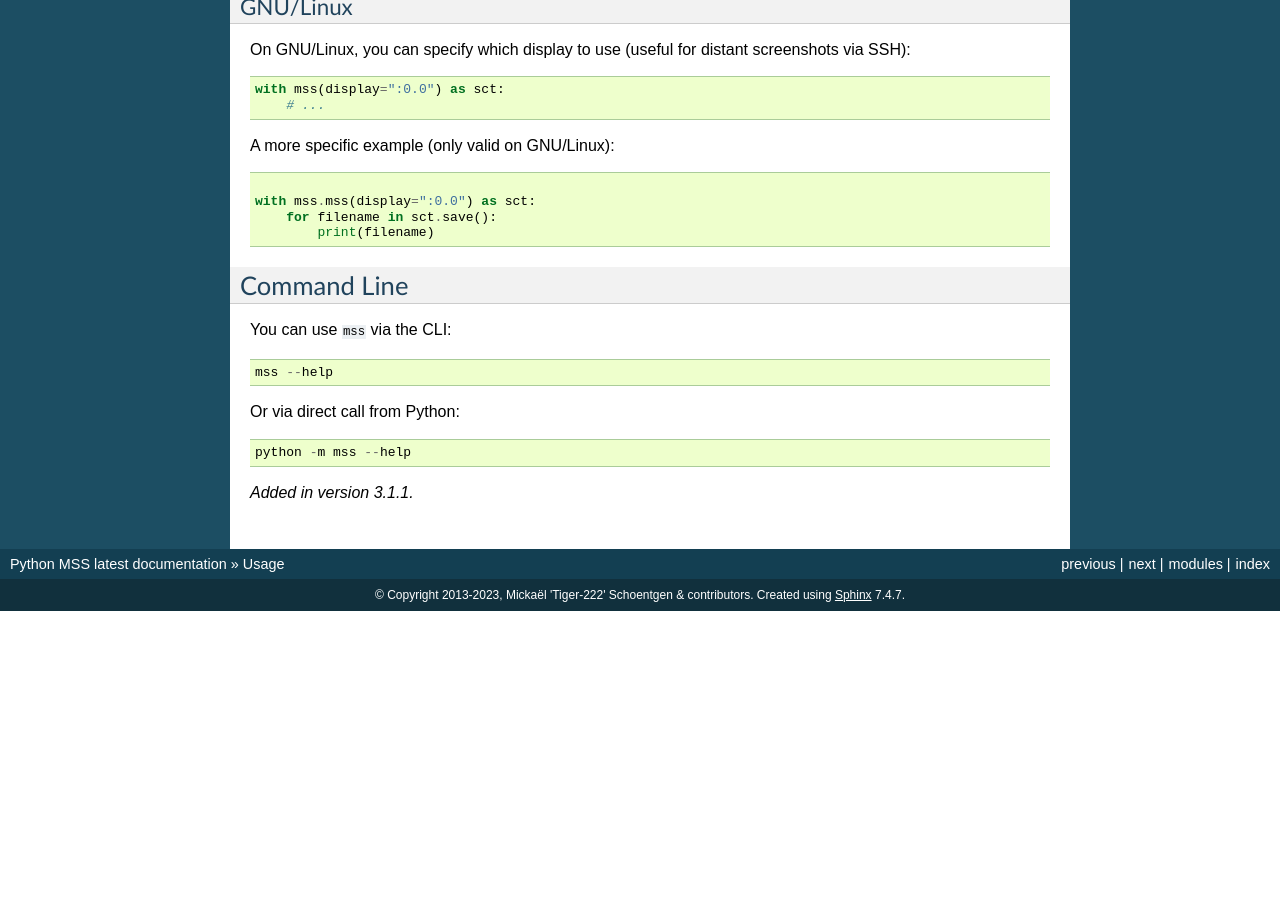
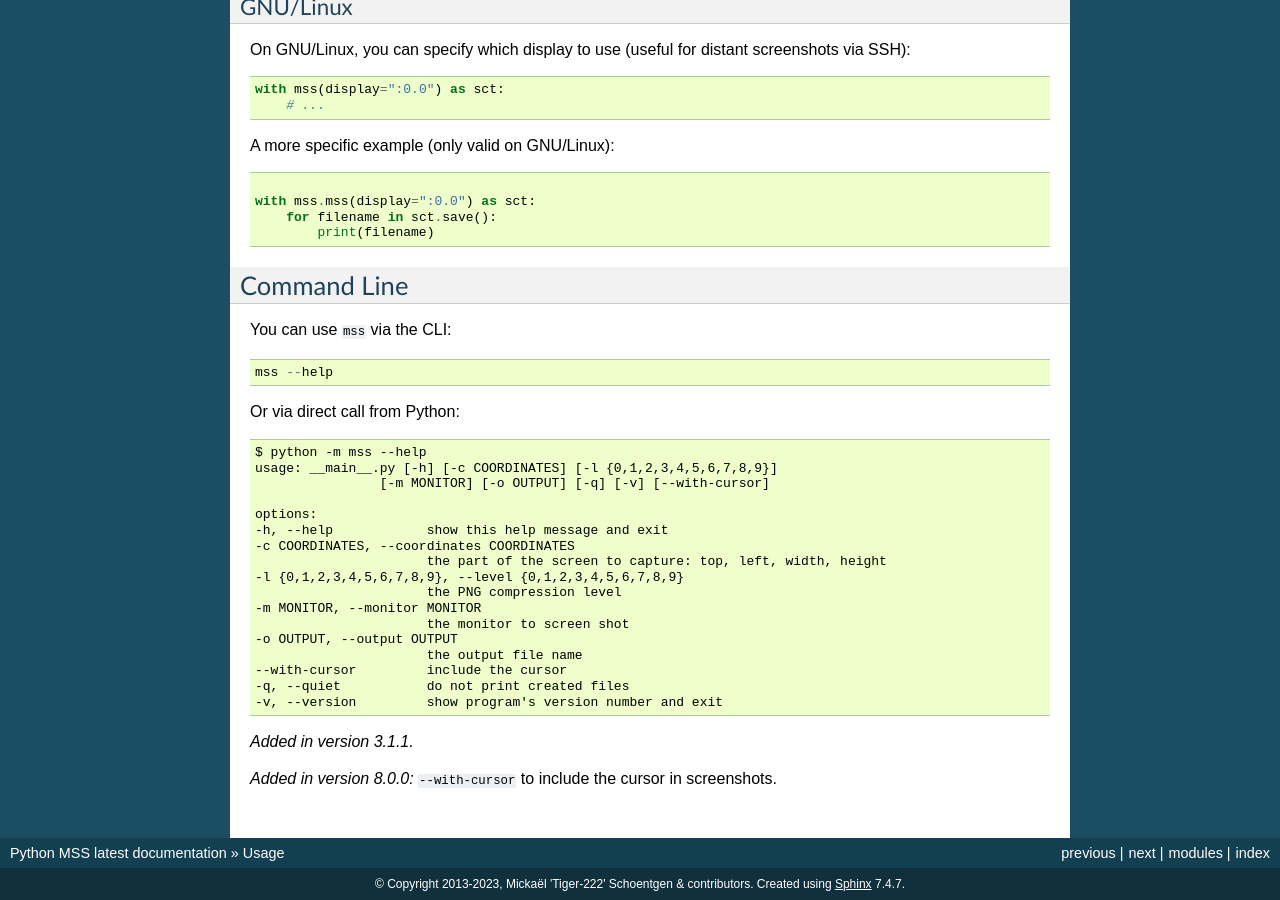
Before and after one commit to BoboTiG/python-mss, a Sphinx documentation site: the page built from docs/source/usage.rst, in a window 1280 px wide and 900 px high, scrolled down 940 px. Built offline with Sphinx 7.4.7, drawn with Linux system fonts in a browser that asks for light colours; before the commit the page ends 1551 px from its top, so only the background shows below that.

Commit message:
CLI: add --with-cursor argument

```diff
--- a/docs/source/usage.rst
+++ b/docs/source/usage.rst
@@ -72,6 +72,25 @@ You can use ``mss`` via the CLI::
 
 Or via direct call from Python::
 
-    python -m mss --help
+    $ python -m mss --help
+    usage: __main__.py [-h] [-c COORDINATES] [-l {0,1,2,3,4,5,6,7,8,9}]
+                    [-m MONITOR] [-o OUTPUT] [-q] [-v] [--with-cursor]
+
+    options:
+    -h, --help            show this help message and exit
+    -c COORDINATES, --coordinates COORDINATES
+                          the part of the screen to capture: top, left, width, height
+    -l {0,1,2,3,4,5,6,7,8,9}, --level {0,1,2,3,4,5,6,7,8,9}
+                          the PNG compression level
+    -m MONITOR, --monitor MONITOR
+                          the monitor to screen shot
+    -o OUTPUT, --output OUTPUT
+                          the output file name
+    --with-cursor         include the cursor
+    -q, --quiet           do not print created files
+    -v, --version         show program's version number and exit
 
 .. versionadded:: 3.1.1
+
+.. versionadded:: 8.0.0
+    ``--with-cursor`` to include the cursor in screenshots.
```
Also changed, not shown: 3 other files.
